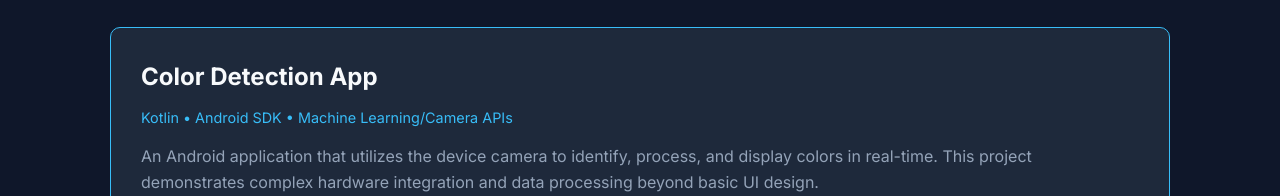
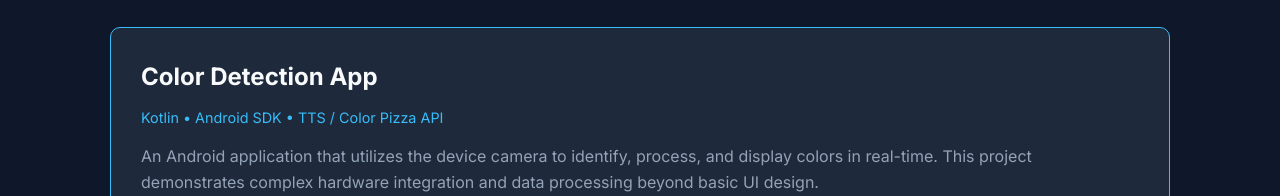
Before and after one commit to Radhey-Shyam22/Radhey-Shyam22.github.io, a plain HTML site: page index.html in a window 1280 px wide. Shown: the part 1991-2187 px from the top of the page. Drawn offline with Linux system fonts and the light colour scheme.

Commit message:
update project

```diff
--- a/index.html
+++ b/index.html
@@ -215,7 +215,7 @@
 
             <div class="project-card" style="border: 1px solid var(--accent);">
                 <h3>Color Detection App</h3>
-                <p class="tech-stack">Kotlin • Android SDK • Machine Learning/Camera APIs</p>
+                <p class="tech-stack">Kotlin • Android SDK • TTS / Color Pizza API</p>
                 <p style="color: var(--text-muted); margin-bottom: 15px;">An Android application that utilizes the device camera to identify, process, and display colors in real-time. This project demonstrates complex hardware integration and data processing beyond basic UI design.</p>
                 <a href="https://github.com/Radhey-Shyam22/color_detection_application" target="_blank">View on GitHub &rarr;</a>
             </div>
```
